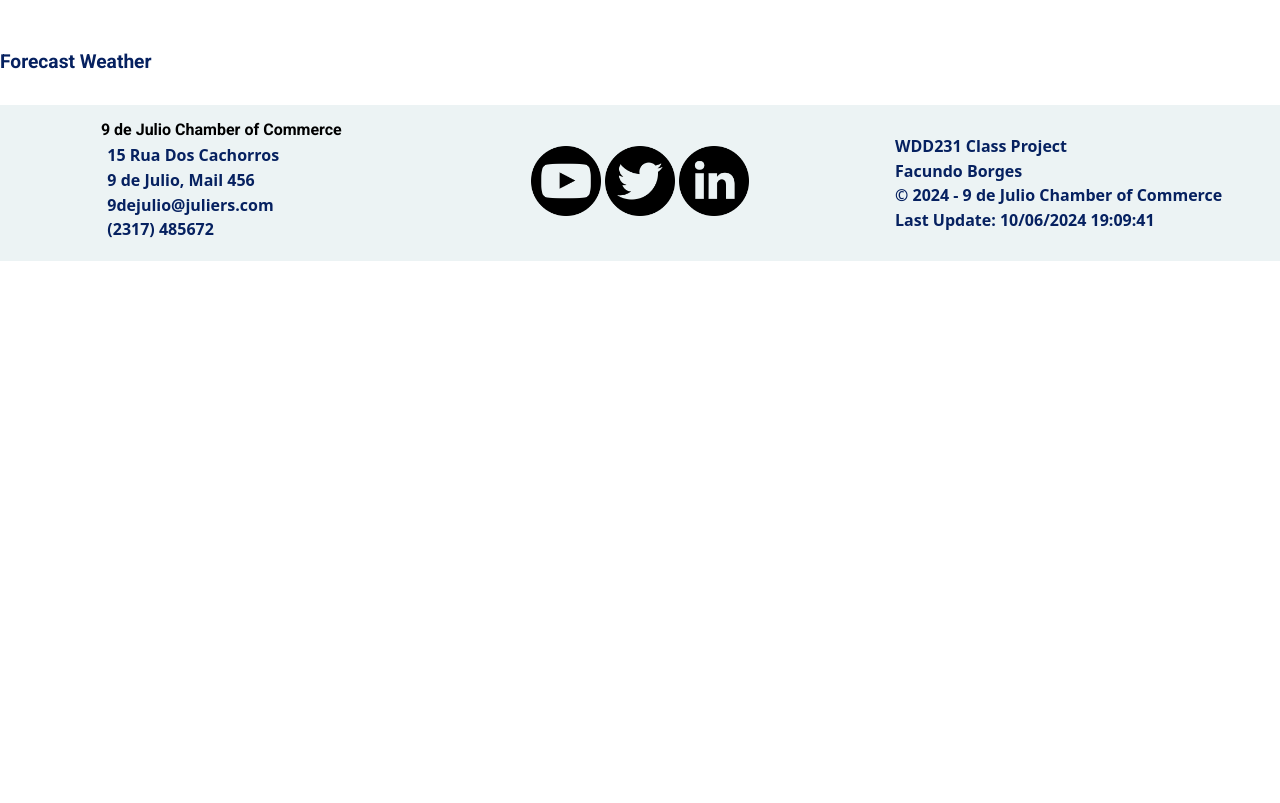
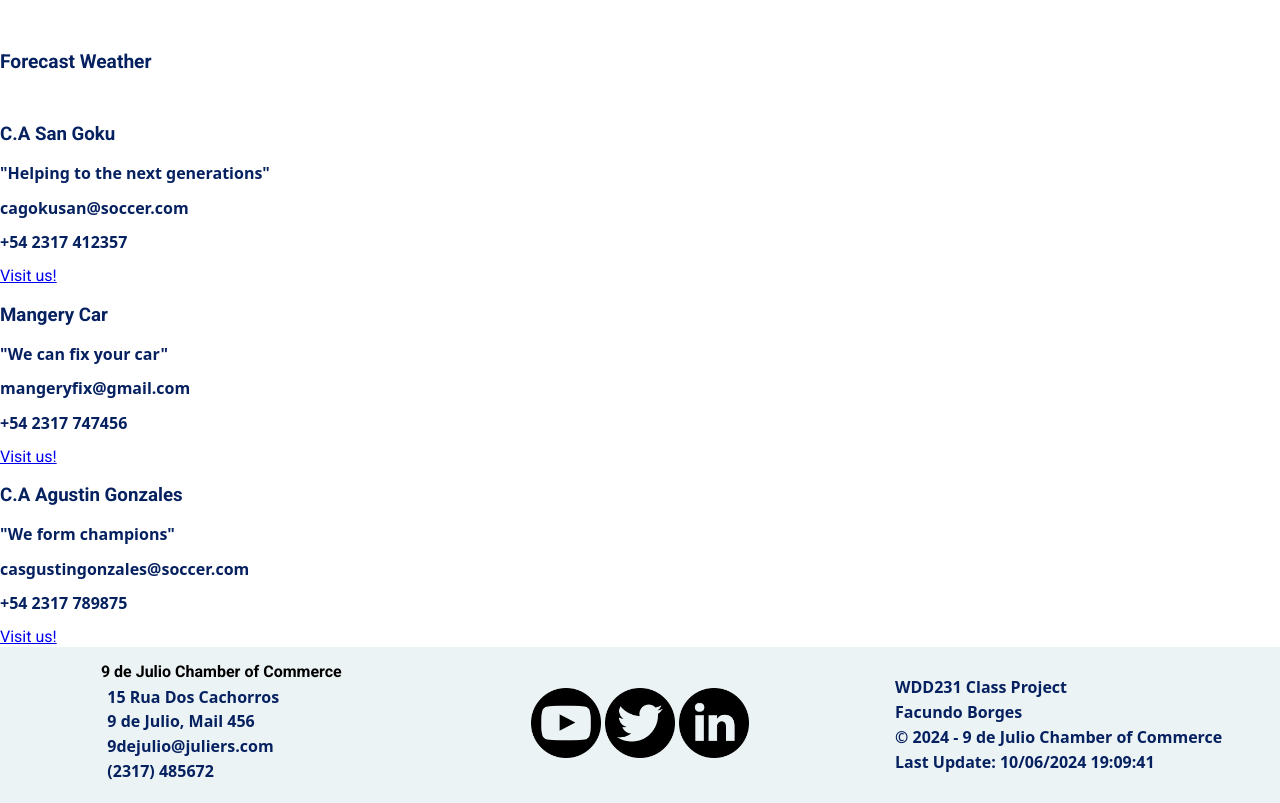
Before and after one commit to Borgesfacundo/wdd231, a plain HTML site: page chamber/chamber.html in a window 1280 px wide. Shown: the part 1202-2005 px from the top of the page. Before the commit the page ends 1463 px from the top, so only its background shows below. Drawn offline with Linux system fonts and the light colour scheme; no server answers; a web font is replaced by a local one.

Commit message:
adding spotlight

```diff
--- a/chamber/chamber.html
+++ b/chamber/chamber.html
@@ -27,6 +27,7 @@
     <script src="scripts/scripts.js" defer></script>
     <script src="scripts/weather.js" defer></script>
     <script src="scripts/forecastweather.js" defer></script>
+    <script src="scripts/spotlights.js" defer></script>
 </head>
 
 <body>
```
